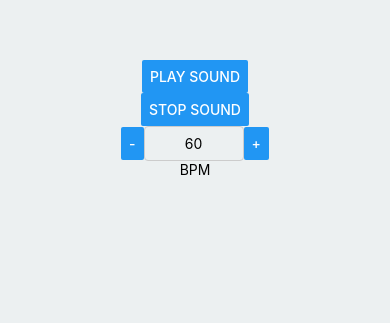
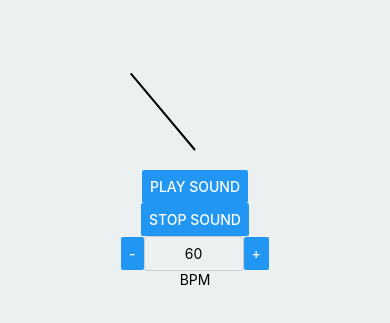
Before and after one commit to yoshi22/mobileDev, a React Native app: screen / in a window 390 px wide. Shown: the part 303-626 px from the top of the page. Built offline with nearby package versions, Linux system fonts and the light colour scheme.

Commit message:
added pendurum

```diff
--- a/App.js
+++ b/App.js
@@ -1,11 +1,12 @@
 import * as React from 'react';
-import { Text, View, StyleSheet, Button, TextInput, TouchableWithoutFeedback, Keyboard } from 'react-native';
+import { Text, View, StyleSheet, Button, TextInput, TouchableWithoutFeedback, Keyboard, Animated, Easing } from 'react-native';
 import { Audio } from 'expo-av';
 
 export default function App() {
   const [sound, setSound] = React.useState();
   const [intervalId, setIntervalId] = React.useState(null);
   const [intervalDuration, setIntervalDuration] = React.useState(60); // 初期値は1秒
+  const swingAnimation = React.useRef(new Animated.Value(0)).current;
 
   async function playSound() {
     console.log('Loading Sound');
@@ -16,7 +17,8 @@ export default function App() {
     const id = setInterval(async () => {
       console.log('Playing Sound');
       await sound.replayAsync();
-    },  60 * 1000 / intervalDuration);
+      animatePendulum(); // 振り子のアニメーションを再生
+    }, 60 * 1000 / intervalDuration);
 
     // サウンド再生中に再生が完了した場合に clearInterval を呼び出す
     sound.setOnPlaybackStatusUpdate((status) => {
@@ -66,12 +68,12 @@ export default function App() {
     }
   };
 
-  const increaseBPM = () => {
-    const newBPM = intervalDuration + 1;
-    // BPM を 300 以上にしないよう制限する
-    if (newBPM <= 300) {
+  const changeBPM = (increment) => {
+    const newBPM = intervalDuration + increment;
+    // BPM を 1 以上かつ 300 以下に制限する
+    if (newBPM >= 1 && newBPM <= 300) {
       setIntervalDuration(newBPM);
-      // BPM を増加させた場合、再生間隔も更新する
+      // BPM を変更した場合、再生間隔も更新する
       if (intervalId) {
         clearInterval(intervalId);
         playSound();
@@ -79,26 +81,42 @@ export default function App() {
     }
   };
 
-  const decreaseBPM = () => {
-    const newBPM = intervalDuration - 1;
-    // BPM を 1 以下にしないよう制限する
-    if (newBPM >= 1) {
-      setIntervalDuration(newBPM);
-      // BPM を減少させた場合、再生間隔も更新する
-      if (intervalId) {
-        clearInterval(intervalId);
-        playSound();
-      }
-    }
+  // 振り子のアニメーションを定義
+  const animatePendulum = () => {
+    const duration = (60 * 1000) / intervalDuration; // BPMに連動したdurationの計算
+
+    Animated.sequence([
+      Animated.timing(swingAnimation, {
+        toValue: 1,
+        duration: duration / 2,
+        easing: Easing.linear,
+        useNativeDriver: true,
+      }),
+      Animated.timing(swingAnimation, {
+        toValue: 0,
+        duration: duration / 2,
+        easing: Easing.linear,
+        useNativeDriver: true,
+      }),
+    ]).start();
   };
+
+  // 振り子の角度を計算
+  const pendulumRotation = swingAnimation.interpolate({
+    inputRange: [0, 1],
+    outputRange: ['-40deg', '40deg'], // 左右対称に振れるように調整
+  });
 
   return (
     <TouchableWithoutFeedback onPress={() => Keyboard.dismiss()}>
       <View style={styles.container}>
+        <View style={styles.pendulumContainer}>
+          <Animated.View style={[styles.pendulum, { transform: [{ rotateZ: pendulumRotation }] }]} />
+        </View>
         <Button title="Play Sound" onPress={playSound} />
         <Button title="Stop Sound" onPress={stopSound} />
         <View style={styles.inputContainer}>
-          <Button title="-" onPress={decreaseBPM} />
+          <Button title="-" onPress={() => changeBPM(-10)} />
           <TextInput
             style={styles.input}
             value={intervalDuration.toString()}
@@ -106,7 +124,7 @@ export default function App() {
             keyboardType="numeric"
             onBlur={handleInputBlur}
           />
-          <Button title="+" onPress={increaseBPM} />
+          <Button title="+" onPress={() => changeBPM(10)} />
         </View>
         <Text>BPM</Text>
       </View>
@@ -122,6 +140,18 @@ const styles = StyleSheet.create({
     backgroundColor: '#ecf0f1',
     padding: 10,
   },
+  pendulumContainer: {
+    height: 200,
+    justifyContent: 'flex-end',
+    alignItems: 'center',
+    marginBottom: 20,
+  },
+  pendulum: {
+    width: 2,
+    height: 100,
+    backgroundColor: 'black',
+    transformOrigin: 'bottom',
+  },
   inputContainer: {
     flexDirection: 'row',
     alignItems: 'center',
```
